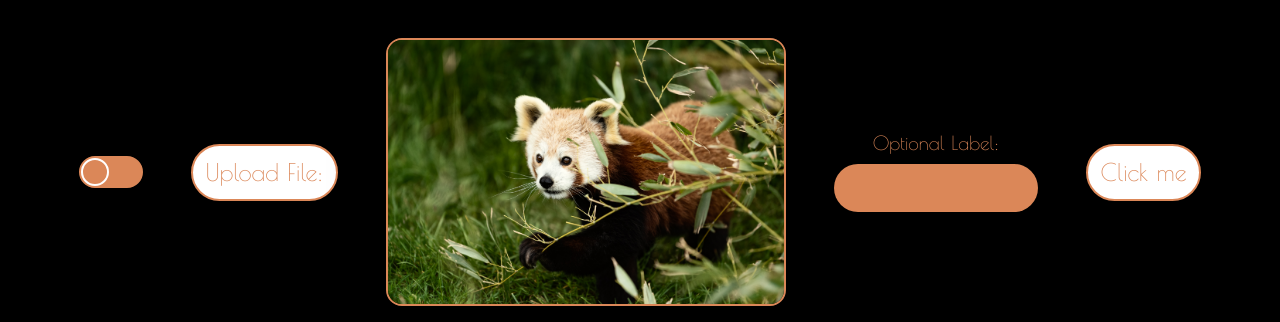
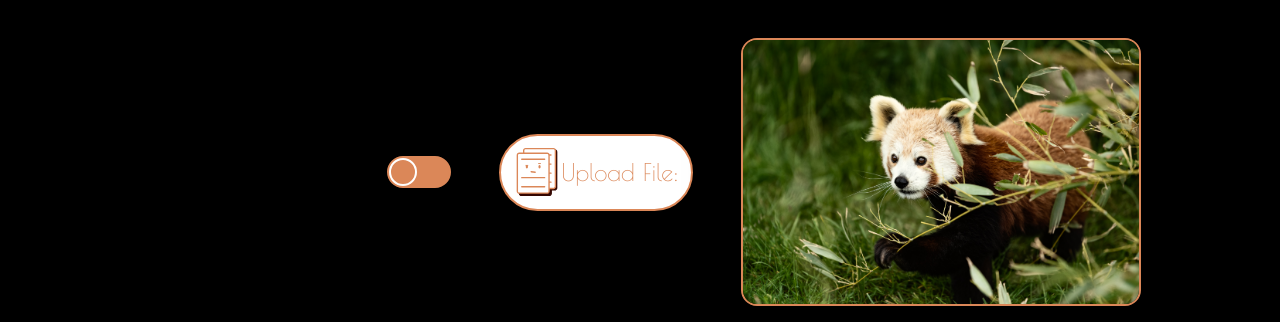
Before and after one commit to TimothyRedPanda/component_library, a React (Vite) app: page / in a window 1280 px wide. Shown: the top 322 px of the page. Built offline with nearby package versions, Linux system fonts and the light colour scheme.

Commit message:
SVG File icon added to file upload

```diff
--- /dev/null
+++ b/custom.d.ts
@@ -0,0 +1,4 @@
+declare module "*.svg" {
+	const content: string;
+	export default content;
+}
--- a/src/app.tsx
+++ b/src/app.tsx
@@ -1,16 +1,17 @@
+import { useState } from "react";
 import {
 	Button,
 	Card,
+	FileUpload,
+	ImagePreview,
 	Input,
 	SlideButton,
-	FileUpload,
-	ImagePreview,
 } from "./components";
-import { useState } from "react";
 import "./index.scss";
 function App() {
 	const [darkMode, setDarkMode] = useState(false);
 	const [file, setFile] = useState<string | undefined>();
+	const [inputValue, setInputValue] = useState<string>("");
 	function handleChange(event) {
 		console.log(event.target.files);
 		setFile(URL.createObjectURL(event.target.files[0]));
@@ -21,6 +22,9 @@
 				className="wrapper"
 				style={darkMode ? { background: "#fff" } : { background: "#000" }}
 			>
+				<h1 style={{ width: "200px", height: "200px", overflowY: "scroll" }}>
+					{inputValue}
+				</h1>
 				<SlideButton
 					onClick={() => {
 						darkMode ? setDarkMode(false) : setDarkMode(true);
@@ -36,7 +40,12 @@
 					alt="Upload Image"
 					width="400px"
 				/>
-				<Input id="inputId" label="Optional Label:" />
+				<Input
+					id="inputId"
+					label="Optional Label:"
+					value={inputValue}
+					setValue={setInputValue}
+				/>
 				<Button
 					text="Click me"
 					onClick={(): void => {
--- /dev/null
+++ b/src/components/fileupload/fileIcon.tsx
@@ -0,0 +1,71 @@
+const SvgComponent = () => (
+	<svg
+		xmlns="http://www.w3.org/2000/svg"
+		id="Layer_4"
+		data-name="Layer 4"
+		viewBox="0 0 449 530"
+		width="48px"
+		height="48px"
+	>
+		<title>SVG</title>
+		<defs>
+			<style>
+				{
+					".cls-1,.cls-2{fill:#340701}.cls-1,.cls-3,.cls-4{stroke-width:0}.cls-5{stroke-width:10px}.cls-2,.cls-5,.cls-6{stroke-linecap:round}.cls-2,.cls-5,.cls-6,.cls-7{stroke-miterlimit:10}.cls-4,.cls-5,.cls-6{fill:#fff}.cls-5,.cls-6,.cls-7{stroke:#db8758}.cls-2,.cls-6,.cls-7{stroke-width:15px}.cls-2{stroke:#340701}.cls-3,.cls-7{fill:#db8758}"
+				}
+			</style>
+		</defs>
+		<path
+			d="M112.81 22.5H420.2c11.76 0 21.31 9.55 21.31 21.31V441.2c0 11.76-9.55 21.31-21.31 21.31H112.81c-11.76 0-21.31-9.55-21.31-21.31V43.81c0-11.76 9.55-21.31 21.31-21.31Z"
+			className="cls-1"
+		/>
+		<path
+			d="M420.19 30C427.8 30 434 36.19 434 43.81V441.2c0 7.61-6.19 13.81-13.81 13.81H112.81c-7.61 0-13.81-6.19-13.81-13.81V43.81C99 36.2 105.19 30 112.81 30H420.2m-.01-15H112.81C96.9 15 84 27.9 84 43.81V441.2c0 15.91 12.9 28.81 28.81 28.81H420.2c15.91 0 28.81-12.9 28.81-28.81V43.81c0-15.91-12.9-28.81-28.81-28.81Z"
+			className="cls-1"
+		/>
+		<path
+			d="M150 102.5h252.97M150 202.5h252.97M150 302.5h252.97M150 402.5h252.97"
+			className="cls-2"
+		/>
+		<path
+			d="M52.81 82.5H360.2c11.76 0 21.31 9.55 21.31 21.31V501.2c0 11.76-9.55 21.31-21.31 21.31H52.81c-11.76 0-21.31-9.55-21.31-21.31V103.81c0-11.76 9.55-21.31 21.31-21.31Z"
+			className="cls-1"
+		/>
+		<path
+			d="M360.19 90c7.61 0 13.81 6.19 13.81 13.81V501.2c0 7.61-6.19 13.81-13.81 13.81H52.81c-7.61 0-13.81-6.19-13.81-13.81V103.81C39 96.2 45.19 90 52.81 90H360.2m-.01-15H52.81C36.9 75 24 87.9 24 103.81V501.2c0 15.91 12.9 28.81 28.81 28.81H360.2c15.91 0 28.81-12.9 28.81-28.81V103.81c0-15.91-12.9-28.81-28.81-28.81Z"
+			className="cls-1"
+		/>
+		<path
+			d="M80 152.5h252.97M80 252.5h252.97M80 352.5h252.97M80 452.5h252.97"
+			className="cls-2"
+		/>
+		<path
+			d="M98.81 7.5H406.2c11.76 0 21.31 9.55 21.31 21.31V426.2c0 11.76-9.55 21.31-21.31 21.31H98.81c-11.76 0-21.31-9.55-21.31-21.31V28.81c0-11.76 9.55-21.31 21.31-21.31Z"
+			className="cls-4"
+		/>
+		<path
+			d="M406.19 15C413.8 15 420 21.19 420 28.81V426.2c0 7.61-6.19 13.81-13.81 13.81H98.81c-7.61 0-13.81-6.19-13.81-13.81V28.81C85 21.2 91.19 15 98.81 15H406.2m-.01-15H98.81C82.9 0 70 12.9 70 28.81V426.2c0 15.91 12.9 28.81 28.81 28.81H406.2c15.91 0 28.81-12.9 28.81-28.81V28.81C435.01 12.9 422.11 0 406.2 0Z"
+			className="cls-3"
+		/>
+		<path
+			d="M126 77.5h252.97M126 177.5h252.97M126 277.5h252.97M126 377.5h252.97"
+			className="cls-6"
+		/>
+		<path
+			d="M28.81 57.5H336.2c11.76 0 21.31 9.55 21.31 21.31V476.2c0 11.76-9.55 21.31-21.31 21.31H28.81c-11.76 0-21.31-9.55-21.31-21.31V78.81c0-11.76 9.55-21.31 21.31-21.31Z"
+			className="cls-4"
+		/>
+		<path
+			d="M336.19 65C343.8 65 350 71.19 350 78.81V476.2c0 7.61-6.19 13.81-13.81 13.81H28.81c-7.61 0-13.81-6.19-13.81-13.81V78.81C15 71.2 21.19 65 28.81 65H336.2m-.01-15H28.81C12.9 50 0 62.9 0 78.81V476.2c0 15.91 12.9 28.81 28.81 28.81H336.2c15.91 0 28.81-12.9 28.81-28.81V78.81c0-15.91-12.9-28.81-28.81-28.81Z"
+			className="cls-3"
+		/>
+		<path d="M122.91 192.5h-20.86M262.91 171.5h-20.86" className="cls-5" />
+		<path
+			d="m159.98 261.77 44.35 5.56M56 327.5h252.97M56 124.5h252.97M56 427.5h252.97"
+			className="cls-6"
+		/>
+		<ellipse cx={112.5} cy={206.79} className="cls-7" rx={5} ry={10.71} />
+		<ellipse cx={252.5} cy={206.79} className="cls-7" rx={5} ry={10.71} />
+	</svg>
+);
+export default SvgComponent;
--- a/src/components/fileupload/fileupload.scss
+++ b/src/components/fileupload/fileupload.scss
@@ -22,3 +22,8 @@
     border-radius: 3rem;
     cursor: pointer;
 }
+
+.file-logo {
+  width: 48px;
+  height: 48px;
+}
--- a/src/components/fileupload/fileupload.tsx
+++ b/src/components/fileupload/fileupload.tsx
@@ -1,4 +1,5 @@
 import { motion } from "framer-motion";
+import SvgComponent from "./fileIcon";
 import "./fileupload.scss";
 
 const inputTransition = { transition: 0.25, ease: "easeInOut" };
@@ -16,6 +17,7 @@
 			transition={inputTransition}
 			whileTap={{ scaleX: 0.95 }}
 		>
+			<SvgComponent />
 			{props.uploadText}
 			<input
 				id="fileUpload"
--- a/src/components/input/textInput.tsx
+++ b/src/components/input/textInput.tsx
@@ -1,8 +1,12 @@
 import { useState } from "react";
 import "./input.scss";
 
-function Input(props: { id: string; label?: string }) {
-	const [value, setValue] = useState("");
+function Input(props: {
+	id: string;
+	label?: string;
+	value: string;
+	setValue: (value: string) => void;
+}) {
 	return (
 		<div className="input-container">
 			<label htmlFor={props.id}>{props.label}</label>
@@ -10,8 +14,8 @@
 				className="input-field"
 				id={props.id}
 				type="text"
-				value={value}
-				onChange={(e) => setValue(e.target.value)}
+				value={props.value}
+				onChange={(e) => props.setValue(e.target.value)}
 			/>
 		</div>
 	);
--- a/tsconfig.json
+++ b/tsconfig.json
@@ -11,6 +11,6 @@
 		"skipLibCheck": true,
 		"noImplicitAny": true
 	},
-	"include": ["src"],
+	"include": ["src/components", "custom.d.ts", "src"],
 	"exclude": ["node_modules", "dist", "**/*.stories.tsx", "src/stories"]
 }
```
Also changed, not shown: public/File_Icon.svg (added).
